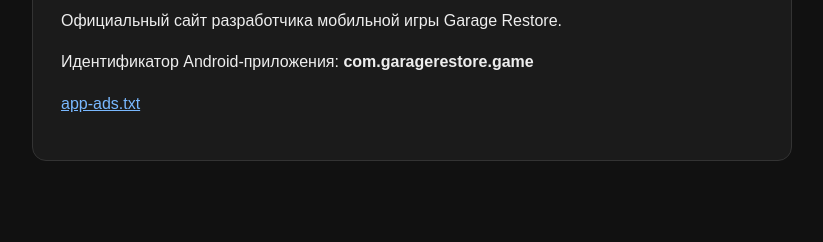
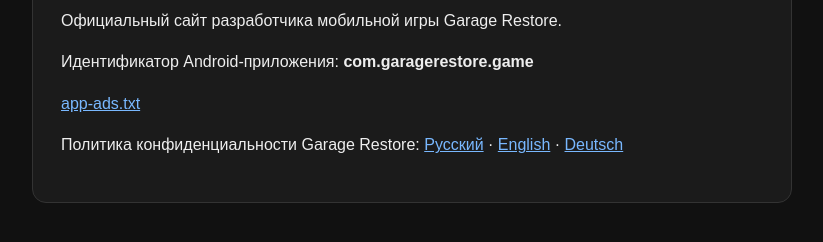
Before and after one commit to enizamov10-hub/enizamov10-hub.github.io, a plain HTML site: page index.html in a window 1280 px wide. Shown: the part 154-396 px from the top of the page, without its empty margins (228-1051 px from the left). Drawn offline with Linux system fonts and the light colour scheme.

Commit message:
Publish Garage Restore privacy policy in Russian, English and German

```diff
--- a/index.html
+++ b/index.html
@@ -17,6 +17,7 @@
     <p>Официальный сайт разработчика мобильной игры Garage Restore.</p>
     <p>Идентификатор Android-приложения: <strong>com.garagerestore.game</strong></p>
     <p><a href="/app-ads.txt">app-ads.txt</a></p>
+    <p>Политика конфиденциальности Garage Restore: <a href="/garage-restore/privacy-ru.html" lang="ru">Русский</a> · <a href="/garage-restore/privacy-en.html" lang="en">English</a> · <a href="/garage-restore/privacy-de.html" lang="de">Deutsch</a></p>
   </div>
 </body>
 </html>
```
Also changed, not shown: garage-restore/privacy-de.html (added, +1 -0 lines), garage-restore/privacy-en.html (added, +1 -0 lines), garage-restore/privacy-ru.html (added, +1 -0 lines).
